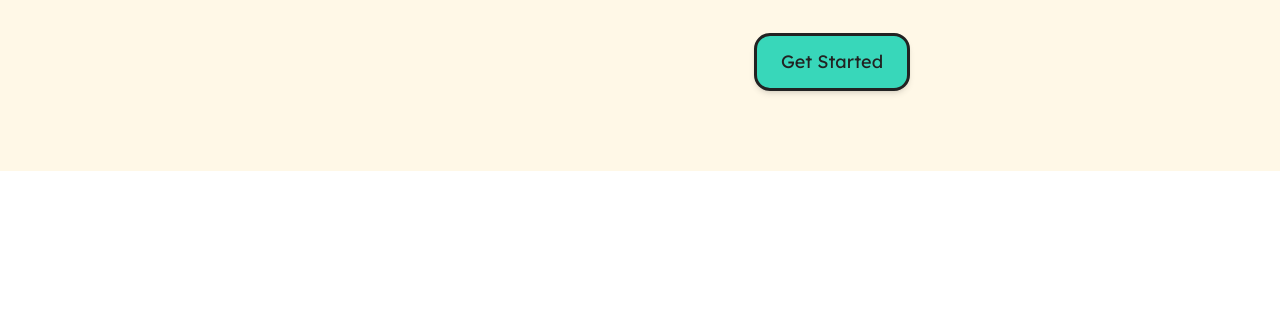
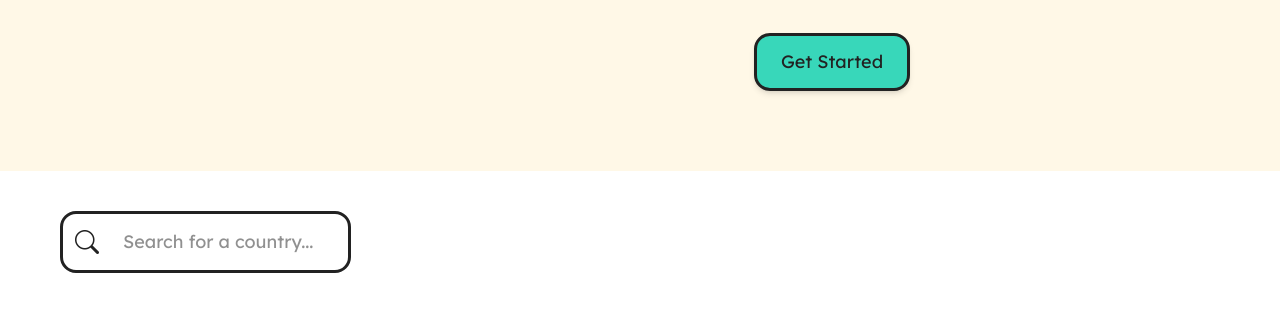
Before and after one commit to magali-la/globello-app, a website: page index.html in a window 1280 px wide. Shown: the part 487-798 px from the top of the page. Drawn offline with nearby package versions, Linux system fonts and the light colour scheme; files that its build step writes are made by us from their sources; a web font is replaced by a local one.

Commit message:
feat(search): add search bar with styling and focus

```diff
--- a/index.html
+++ b/index.html
@@ -35,7 +35,24 @@
                 <a href="#" class="hero-cta px-6 py-3 rounded-2xl font-normal items-center bg-turquoise hover:bg-sky border-3 hover:font-bold border-blac dark:bg-blue-950 w-fit self-center shadow-md transition-all duration-300">Get Started</a>
             </div>
         </section>
+    </header>
 
-    </header>
+    <main class="flex flex-col gap-12 mt-10">
+        <!-- search and filter section -->
+        <section class="flex flex-col md:flex-row h-fit px-15 justify-between">
+            <label for="countrySearch" class="hidden">Country Search</label>
+            <!-- search bar -->
+            <div class="flex flex-row gap-6 items-center border-3 border-blac dark:border-cream rounded-2xl p-3 focus-within:ring-offset-2 focus-within:ring-3 focus-within:ring-tomato">
+                <i class="bi bi-search text-2xl"></i>
+                <input type="text" id="countrySearch" placeholder="Search for a country..." class="text-lg outline-none">
+            </div>
+
+        </section>
+
+        <!-- country grid section -->
+        <section aria-label="countries grid section">
+
+        </section>
+    </main>
 </body>
 </html>
```
